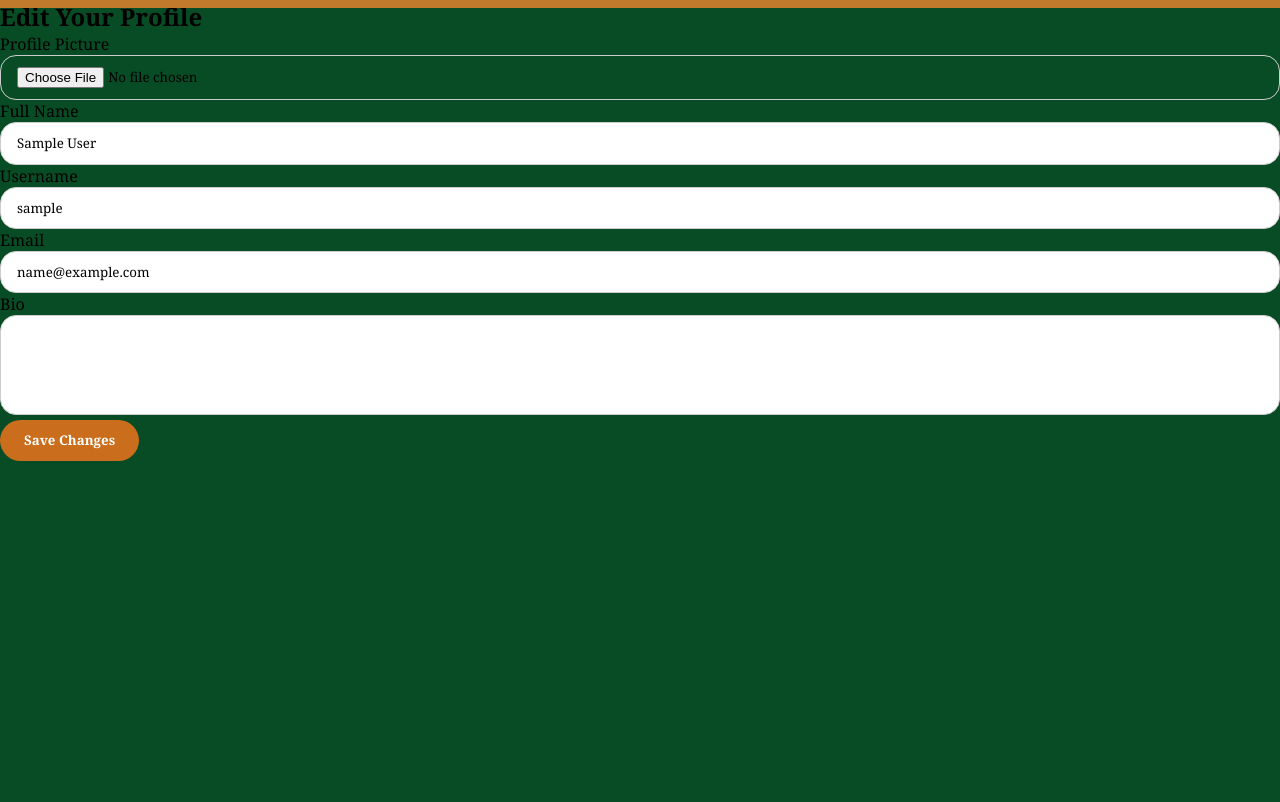
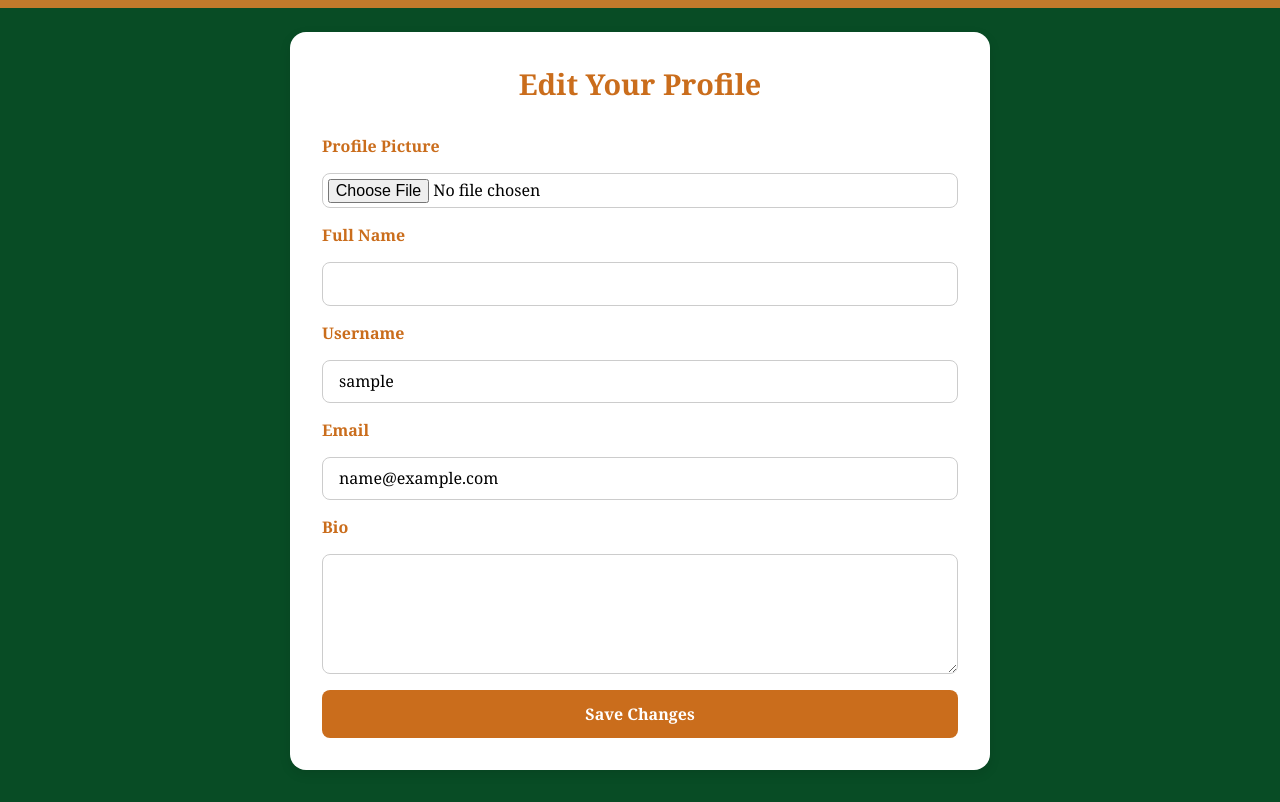
Before and after one commit to minorproject777/smartchef1, a Django app: page /dashboard/edit-profile/ in a window 1280 px wide. Shown: the part 72-874 px from the top of the page. Before the commit the page ends 533 px from the top, so only its background shows below. Run offline with Django 5.2, Linux system fonts and the light colour scheme; the visitor is signed in with stand-in values (Sample User, id 1).

Commit message:
initial commit

```diff
--- a/accounts/templates/dashboard_profile.html
+++ b/accounts/templates/dashboard_profile.html
@@ -16,8 +16,8 @@
 
 
         <div class="details">
-            <h2>{{ user.get_full_name|default:user.username }}</h2>
-            <p>{{ user.username }}</p>
+            <h2>{{user.username }}</h2>
+            <p>{{ profile.full_name|default:user.username }}</p>
             <p>{{ user.email }}</p>
             <p>{{ profile.bio|default:"No bio yet." }}</p>
 
--- a/accounts/templates/edit_profile.html
+++ b/accounts/templates/edit_profile.html
@@ -1,17 +1,19 @@
 
 {% extends "base.html" %}
-{% block title %}Home Feed{% endblock %}
+{% block title %}Edit Profile{% endblock %}
 
 {% block content %}
 <div class="dashboard-container">
     <h2>Edit Your Profile</h2>
+
     <form method="POST" enctype="multipart/form-data">
         {% csrf_token %}
+
         <label>Profile Picture</label>
         <input type="file" name="profile_image">
 
         <label>Full Name</label>
-            <input type="text" name="full_name" value="{{ user.get_full_name }}">
+        <input type="text" name="full_name" value="{{ profile.full_name }}">
 
         <label>Username</label>
         <input type="text" name="username" value="{{ user.username }}">
@@ -20,7 +22,7 @@
         <input type="email" name="email" value="{{ user.email }}">
 
         <label>Bio</label>
-            <textarea name="bio">{{ user.profile.bio }}</textarea>
+        <textarea name="bio">{{ profile.bio }}</textarea>
 
         <button type="submit">Save Changes</button>
     </form>
--- a/accounts/views.py
+++ b/accounts/views.py
@@ -128,12 +128,11 @@
 
         # Validate all fields
         if not title or not short_description or not image:
-            messages.error(request, "All fields are required!")
             return redirect("upload_recipe")
 
         # Check for duplicates by the same user
         if Recipe.objects.filter(user=request.user, title=title).exists():
-            messages.error(request, "You have already uploaded a recipe with this title!")
+
             return redirect("upload_recipe")
 
         # ✅ Create the recipe only once
@@ -154,18 +153,42 @@
 
 
 # Edit Profile
+
 @login_required
 def edit_profile(request):
     profile = request.user.profile
+    user = request.user
+
     if request.method == 'POST':
+        new_username = request.POST.get('username')
+        new_email = request.POST.get('email')
+
+        # Validate uniqueness
+        if User.objects.exclude(pk=user.pk).filter(username=new_username).exists():
+            return redirect('edit_profile')
+
+        if User.objects.exclude(pk=user.pk).filter(email=new_email).exists():
+            return redirect('edit_profile')
+
+        user.username = new_username
+        user.email = new_email
+        user.save()
+
         profile.full_name = request.POST.get('full_name')
         profile.bio = request.POST.get('bio')
         if request.FILES.get('profile_image'):
             profile.profile_image = request.FILES.get('profile_image')
         profile.save()
-        return redirect('dashboard_profile', username=request.user.username)
 
-    return render(request, 'edit_profile.html', {'profile': profile})
+
+        return redirect('dashboard_profile', username=user.username)
+
+    return render(request, 'edit_profile.html', {
+        'profile': profile,
+        'user': user,
+    })
+
+
 
 # Recipe Details / Expand
 @login_required
--- a/static/css/dashboard.css
+++ b/static/css/dashboard.css
@@ -461,6 +461,7 @@
     display: flex;
     flex-direction: column;
     gap: 1rem;
+
 }
 
 .upload-form input,
@@ -470,6 +471,19 @@
     border: 1px solid #ccc;
     font-size: 1rem;
     width: 100%;
+
+}
+
+.upload-form textarea:focus {
+    outline: none;
+    border-color: #e5832d;
+}
+
+input[type="text"]:focus,
+textarea:focus {
+    outline: none;
+    border-color: #e5832d; /* change border color on focus */
+
 }
 
 .upload-form button {
@@ -479,6 +493,7 @@
     background-color: #CA6D1C;
     color: white;
     font-weight: bold;
+    font-size: 1rem;
     cursor: pointer;
     transition: 0.3s;
 }
@@ -487,15 +502,92 @@
     background-color: #e5832d;
 }
 
-.alert {
-    padding: 0.8rem;
-    background-color: #f8d7da;
-    color: #842029;
-    border-radius: 0.5rem;
-    margin-bottom: 1rem;
+
+
+
+
+
+
+/* ===== Edit Profile Page ===== */
+.dashboard-container {
+    max-width: 700px;
+    margin: 2rem auto;
+    padding: 2rem;
+    background: #fff;
+    border-radius: 1rem;
+    box-shadow: 0 4px 12px rgba(0,0,0,0.1);
 }
 
+.dashboard-container h2 {
+    text-align: center;
+    margin-bottom: 2rem;
+    color: #CA6D1C;
+    font-size: 1.8rem;
+}
 
+.dashboard-container form {
+    display: flex;
+    flex-direction: column;
+    gap: 1rem;
+}
+
+.dashboard-container label {
+    font-weight: 600;
+    color: #CA6D1C;
+}
+
+.dashboard-container input[type="text"],
+.dashboard-container input[type="email"],
+.dashboard-container input[type="file"],
+.dashboard-container textarea {
+    width: 100%;
+    padding: 0.6rem 1rem;
+    border: 1px solid #ccc;
+    border-radius: 0.5rem;
+    font-size: 1rem;
+    transition: border 0.3s;
+}
+
+.dashboard-container input:focus,
+.dashboard-container textarea:focus {
+    outline: none;
+    border-color: #e5832d;
+}
+
+.dashboard-container textarea {
+    min-height: 120px;
+    resize: vertical;
+}
+
+.dashboard-container button {
+    padding: 0.8rem;
+    border: none;
+    border-radius: 0.5rem;
+    background-color: #CA6D1C;
+    color: white;
+    font-weight: bold;
+    cursor: pointer;
+    transition: 0.3s;
+    font-size: 1rem;
+}
+
+.dashboard-container button:hover {
+     background-color: #e5832d;
+}
+
+/* Profile Image Preview */
+.dashboard-container input[type="file"] {
+    padding: 0.3rem;
+}
+
+.dashboard-container .profile-image-preview {
+    width: 100px;
+    height: 100px;
+    border-radius: 50%;
+    object-fit: cover;
+    margin-bottom: 1rem;
+    border: 2px solid #e5832d;
+}
 
 
 
```
Lines whose indentation alone changed are shown as unchanged.
